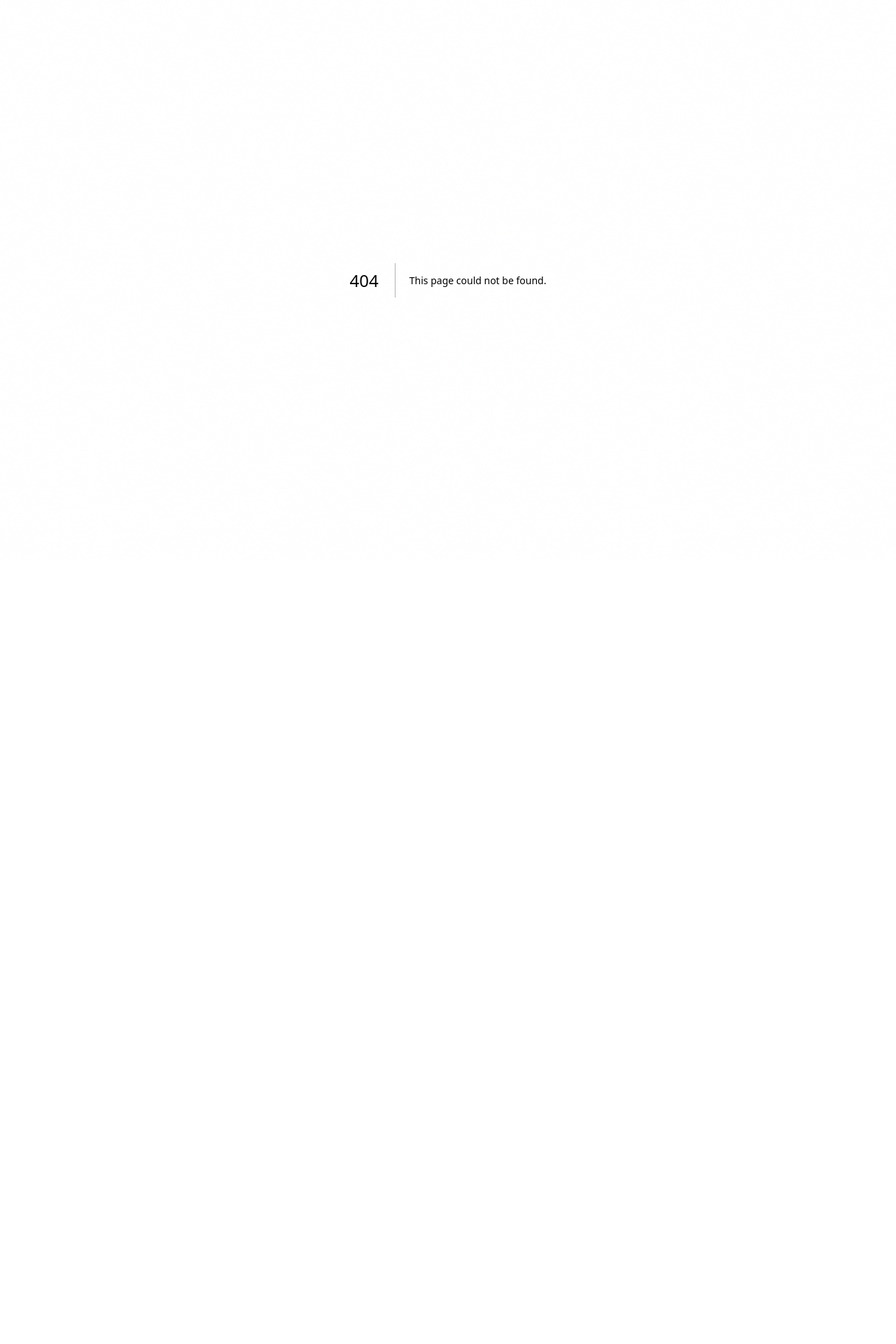
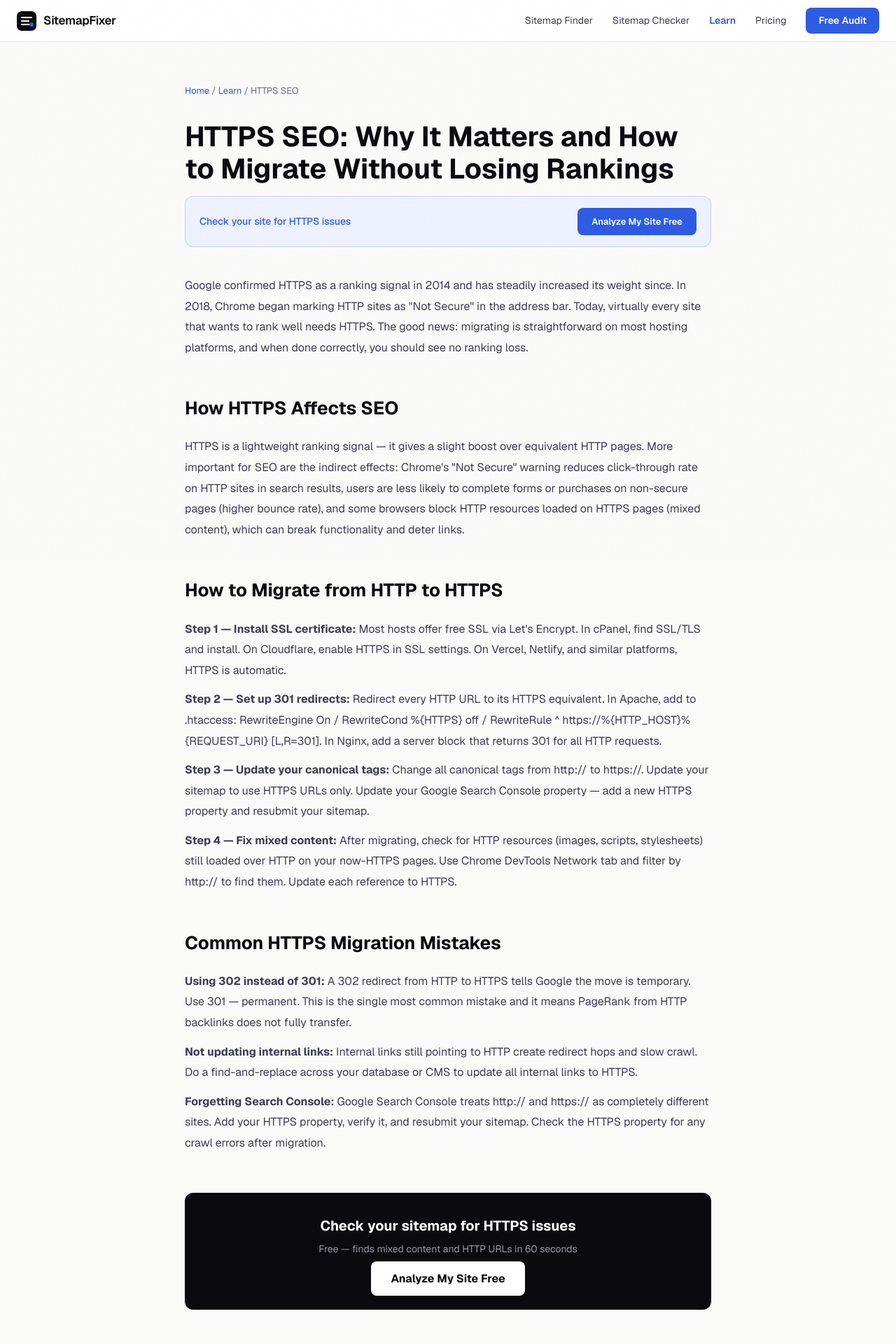
Before and after one commit to Watermelon-Coctail-Bar/sitemap-fixer, a Next.js app: page /learn/https-seo in a window 1280 px wide. Before the commit this address had no page. Shown: the top 1920 px of the page at 70% size. Before the commit the page ends 800 px from the top, so only its background shows below. Built offline with nearby package versions, Linux system fonts and the light colour scheme.

Commit message:
Create page.tsx

```diff
--- /dev/null
+++ b/src/app/learn/https-seo/page.tsx
@@ -0,0 +1,41 @@
+import type { Metadata } from 'next';
+export const metadata: Metadata = {
+  title: 'HTTPS SEO: Why It Matters and How to Migrate Correctly | SitemapFixer',
+  description: "HTTPS is a confirmed Google ranking signal. Here is how HTTPS affects SEO, how to migrate from HTTP to HTTPS without losing rankings, and common migration mistakes.",
+  alternates: { canonical: 'https://sitemapfixer.com/learn/https-seo' },
+};
+export default function Page() {
+  return (
+    <div style={{ maxWidth: 800, margin: '0 auto', padding: '60px 24px' }}>
+      <nav style={{ fontSize: 13, color: '#6b6b7d', marginBottom: 32 }}>
+        <a href="/" style={{ color: '#2d5be3', textDecoration: 'none' }}>Home</a>{' / '}
+        <a href="/learn" style={{ color: '#2d5be3', textDecoration: 'none' }}>Learn</a>{' / '}
+        <span>HTTPS SEO</span>
+      </nav>
+      <h1 style={{ fontSize: 40, fontWeight: 700, color: '#0a0a0f', marginBottom: 16, lineHeight: 1.15 }}>HTTPS SEO: Why It Matters and How to Migrate Without Losing Rankings</h1>
+      <div style={{ background: '#eef1ff', border: '1px solid rgba(45,91,227,0.2)', borderRadius: 12, padding: '16px 20px', marginBottom: 40, display: 'flex', alignItems: 'center', justifyContent: 'space-between', gap: 16 }}>
+        <span style={{ fontSize: 14, color: '#2d5be3', fontWeight: 500 }}>Check your site for HTTPS issues</span>
+        <a href="/" style={{ background: '#2d5be3', color: 'white', padding: '10px 20px', borderRadius: 8, textDecoration: 'none', fontWeight: 600, fontSize: 13 }}>Analyze My Site Free</a>
+      </div>
+      <div style={{ fontSize: 16, color: '#3d3d4f', lineHeight: 1.85 }}>
+        <p style={{ marginBottom: 24 }}>Google confirmed HTTPS as a ranking signal in 2014 and has steadily increased its weight since. In 2018, Chrome began marking HTTP sites as "Not Secure" in the address bar. Today, virtually every site that wants to rank well needs HTTPS. The good news: migrating is straightforward on most hosting platforms, and when done correctly, you should see no ranking loss.</p>
+        <h2 style={{ fontSize: 26, fontWeight: 700, color: '#0a0a0f', marginTop: 48, marginBottom: 16 }}>How HTTPS Affects SEO</h2>
+        <p style={{ marginBottom: 24 }}>HTTPS is a lightweight ranking signal — it gives a slight boost over equivalent HTTP pages. More important for SEO are the indirect effects: Chrome's "Not Secure" warning reduces click-through rate on HTTP sites in search results, users are less likely to complete forms or purchases on non-secure pages (higher bounce rate), and some browsers block HTTP resources loaded on HTTPS pages (mixed content), which can break functionality and deter links.</p>
+        <h2 style={{ fontSize: 26, fontWeight: 700, color: '#0a0a0f', marginTop: 48, marginBottom: 16 }}>How to Migrate from HTTP to HTTPS</h2>
+        <p style={{ marginBottom: 12 }}><strong>Step 1 — Install SSL certificate:</strong> Most hosts offer free SSL via Let's Encrypt. In cPanel, find SSL/TLS and install. On Cloudflare, enable HTTPS in SSL settings. On Vercel, Netlify, and similar platforms, HTTPS is automatic.</p>
+        <p style={{ marginBottom: 12 }}><strong>Step 2 — Set up 301 redirects:</strong> Redirect every HTTP URL to its HTTPS equivalent. In Apache, add to .htaccess: RewriteEngine On / RewriteCond %{"{HTTPS}"} off / RewriteRule ^ https://%{"{HTTP_HOST}"}%{"{REQUEST_URI}"} [L,R=301]. In Nginx, add a server block that returns 301 for all HTTP requests.</p>
+        <p style={{ marginBottom: 12 }}><strong>Step 3 — Update your canonical tags:</strong> Change all canonical tags from http:// to https://. Update your sitemap to use HTTPS URLs only. Update your Google Search Console property — add a new HTTPS property and resubmit your sitemap.</p>
+        <p style={{ marginBottom: 24 }}><strong>Step 4 — Fix mixed content:</strong> After migrating, check for HTTP resources (images, scripts, stylesheets) still loaded over HTTP on your now-HTTPS pages. Use Chrome DevTools Network tab and filter by http:// to find them. Update each reference to HTTPS.</p>
+        <h2 style={{ fontSize: 26, fontWeight: 700, color: '#0a0a0f', marginTop: 48, marginBottom: 16 }}>Common HTTPS Migration Mistakes</h2>
+        <p style={{ marginBottom: 12 }}><strong>Using 302 instead of 301:</strong> A 302 redirect from HTTP to HTTPS tells Google the move is temporary. Use 301 — permanent. This is the single most common mistake and it means PageRank from HTTP backlinks does not fully transfer.</p>
+        <p style={{ marginBottom: 12 }}><strong>Not updating internal links:</strong> Internal links still pointing to HTTP create redirect hops and slow crawl. Do a find-and-replace across your database or CMS to update all internal links to HTTPS.</p>
+        <p style={{ marginBottom: 24 }}><strong>Forgetting Search Console:</strong> Google Search Console treats http:// and https:// as completely different sites. Add your HTTPS property, verify it, and resubmit your sitemap. Check the HTTPS property for any crawl errors after migration.</p>
+      </div>
+      <div style={{ background: '#0a0a0f', borderRadius: 12, padding: '32px', textAlign: 'center', marginTop: 56 }}>
+        <div style={{ fontSize: 20, fontWeight: 700, color: 'white', marginBottom: 8 }}>Check your sitemap for HTTPS issues</div>
+        <div style={{ color: '#9999aa', marginBottom: 20, fontSize: 14 }}>Free — finds mixed content and HTTP URLs in 60 seconds</div>
+        <a href="/" style={{ background: 'white', color: '#0a0a0f', padding: '14px 28px', borderRadius: 8, textDecoration: 'none', fontWeight: 700 }}>Analyze My Site Free</a>
+      </div>
+    </div>
+  );
+}
```
